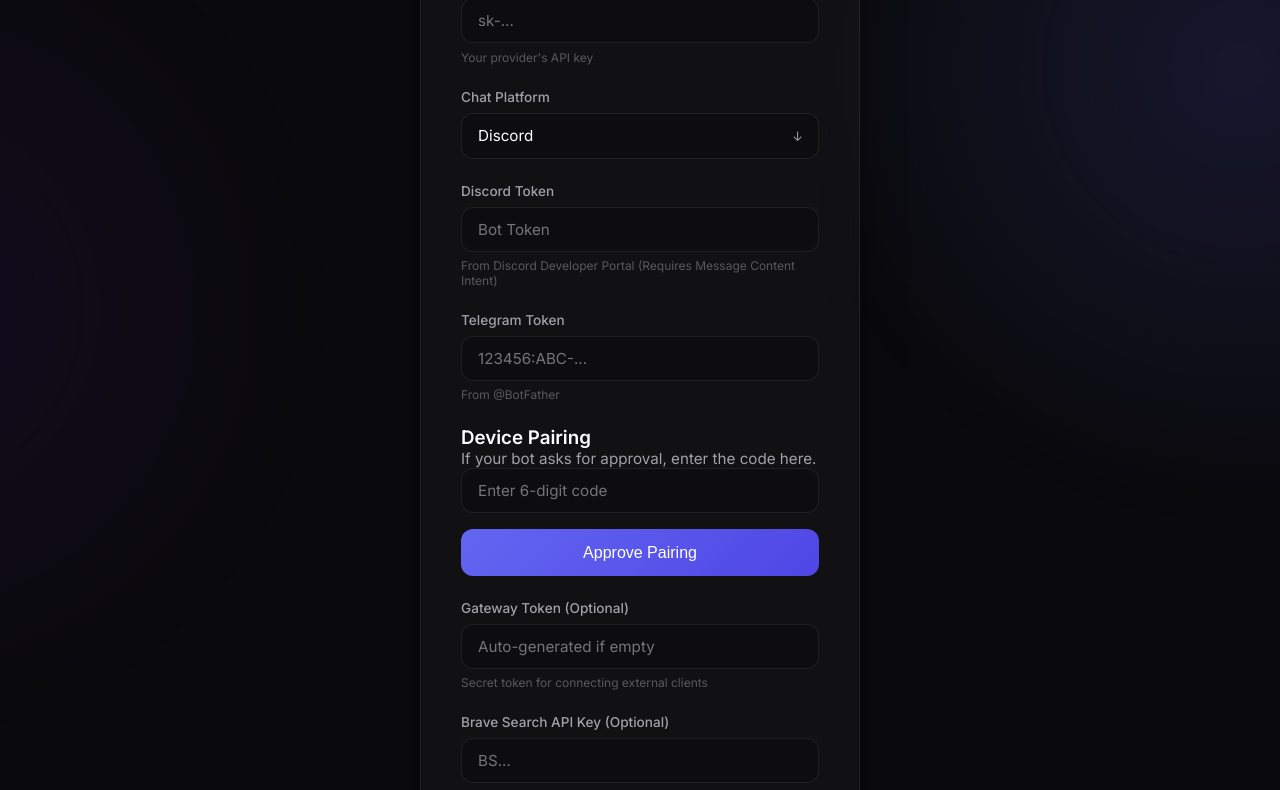
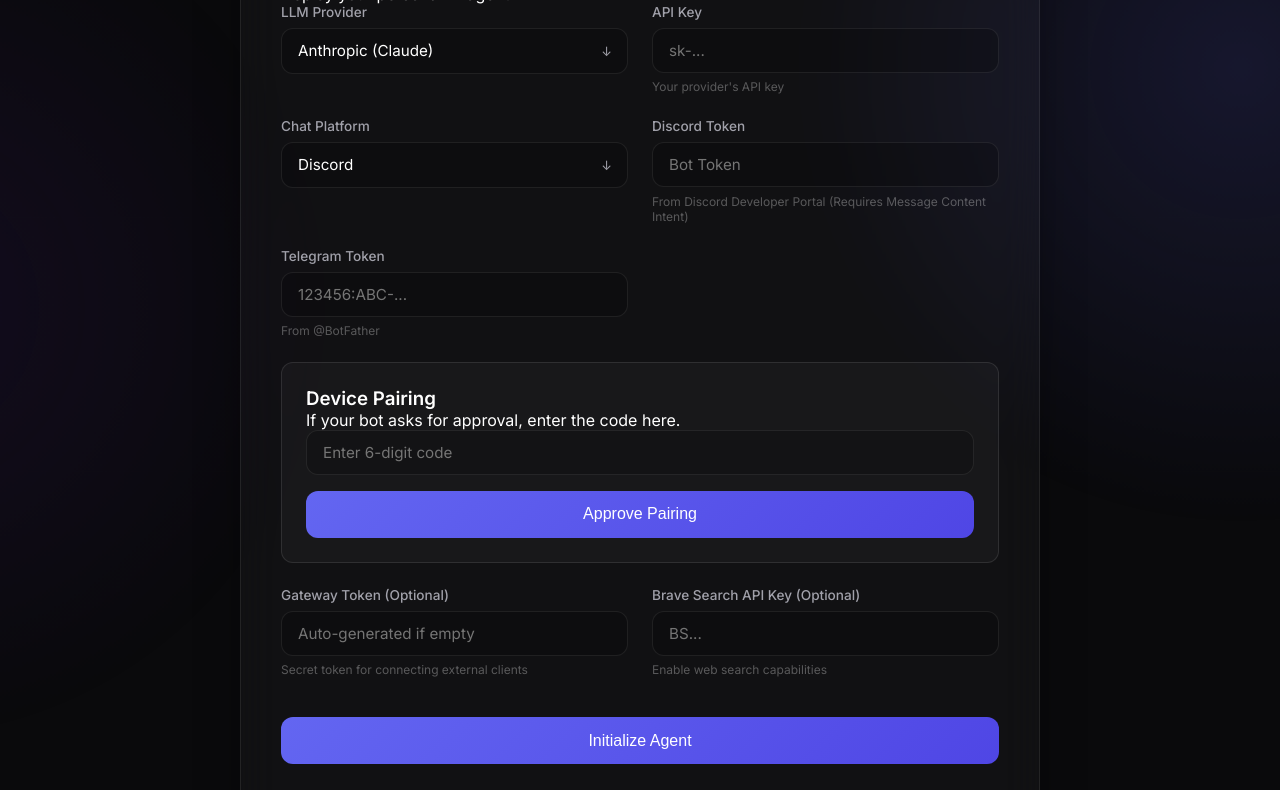
Before and after one commit to mxrcochxvez/moltbot-railway, a website: page src/public/index.html in a window 1280 px wide. Shown: the part 47-837 px from the top of the page. Drawn offline with Linux system fonts and the light colour scheme.

Commit message:
UI: Implement compact 2-column grid layout

```diff
--- a/src/public/index.html
+++ b/src/public/index.html
@@ -122,7 +122,7 @@
                 <span class="hint">Enable web search capabilities</span>
             </div>
 
-            <button type="submit" id="deploy-btn">
+            <button type="submit" id="deploy-btn" class="full-width">
                 <span class="btn-text">Initialize Agent</span>
                 <div class="loader"></div>
             </button>
--- a/src/public/style.css
+++ b/src/public/style.css
@@ -57,8 +57,8 @@ body {
 
 .container {
     width: 100%;
-    max-width: 440px;
-    padding: 3rem 2.5rem;
+    max-width: 800px;
+    padding: 2.5rem;
     background: var(--glass-bg);
     backdrop-filter: blur(20px);
     -webkit-backdrop-filter: blur(20px);
@@ -68,44 +68,30 @@ body {
     animation: fadeUp 0.8s cubic-bezier(0.16, 1, 0.3, 1);
 }
 
-@keyframes fadeUp {
-    from {
-        opacity: 0;
-        transform: translateY(20px);
-    }
-    to {
-        opacity: 1;
-        transform: translateY(0);
-    }
-}
-
-header {
-    text-align: center;
-    margin-bottom: 2.5rem;
-}
-
-.logo {
-    display: flex;
-    align-items: center;
-    justify-content: center;
-    gap: 12px;
-    margin-bottom: 0.5rem;
-}
-
-.logo h1 {
-    font-size: 1.5rem;
-    font-weight: 600;
-    letter-spacing: -0.02em;
-}
-
-.subtitle {
-    color: var(--text-muted);
-    font-size: 0.95rem;
-    font-weight: 400;
+#setup-form {
+    display: grid;
+    grid-template-columns: 1fr 1fr;
+    gap: 1.5rem;
+    align-items: start;
 }
 
 .form-group {
-    margin-bottom: 1.5rem;
+    margin-bottom: 0;
+}
+
+/* Full width elements */
+.full-width {
+    grid-column: span 2;
+}
+
+/* Responsive: Stack on mobile */
+@media (max-width: 640px) {
+    #setup-form {
+        grid-template-columns: 1fr;
+    }
+    .full-width {
+        grid-column: span 1;
+    }
 }
 
 label {
@@ -114,6 +100,15 @@ label {
     font-size: 0.85rem;
     font-weight: 500;
     color: var(--text-muted);
+}
+
+.card {
+    background: rgba(255, 255, 255, 0.03);
+    border: 1px solid rgba(255, 255, 255, 0.1);
+    border-radius: 12px;
+    padding: 1.5rem;
+    margin-top: 0;
+    grid-column: span 2;
 }
 
 input, select {
```
